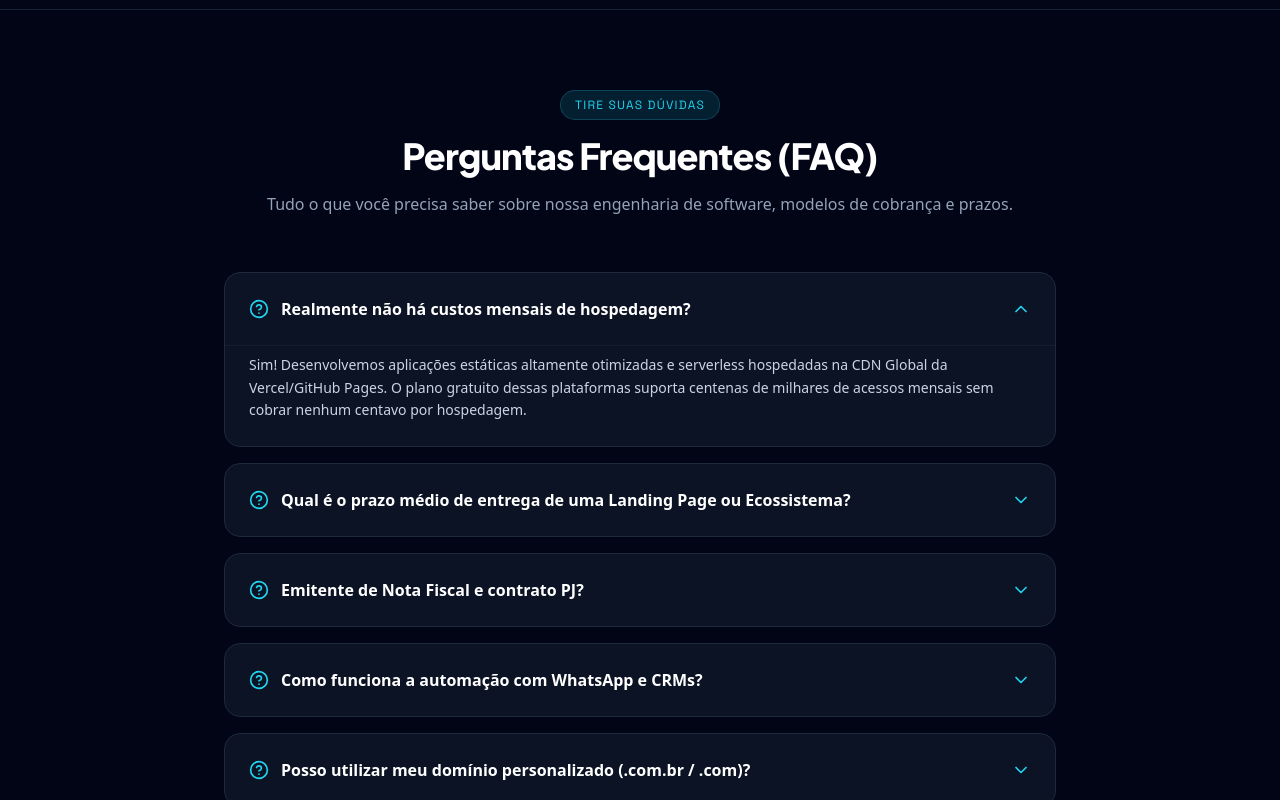
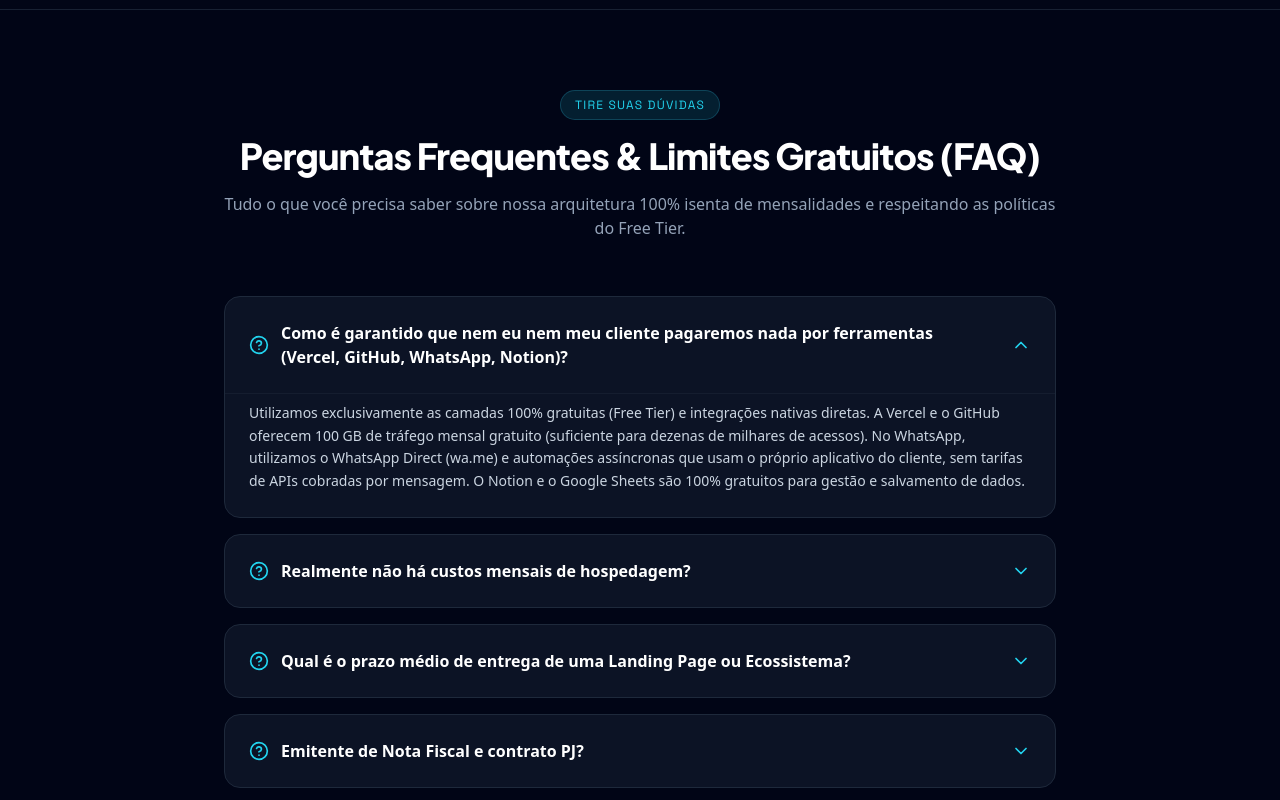
Before and after one commit to juanjsales/kos-tech-site, a Next.js app: page / in a window 1280 px wide. Shown: the part 5340-6140 px from the top of the page. Built offline with nearby package versions, Linux system fonts and the light colour scheme.

Commit message:
docs: clarify 100% free-tier compliance for Vercel, GitHub, Notion and WhatsApp Direct

```diff
--- a/components/FAQ.tsx
+++ b/components/FAQ.tsx
@@ -9,9 +9,14 @@ export function FAQ() {
 
   const faqs = [
     {
+      question: "Como é garantido que nem eu nem meu cliente pagaremos nada por ferramentas (Vercel, GitHub, WhatsApp, Notion)?",
+      answer:
+        "Utilizamos exclusivamente as camadas 100% gratuitas (Free Tier) e integrações nativas diretas. A Vercel e o GitHub oferecem 100 GB de tráfego mensal gratuito (suficiente para dezenas de milhares de acessos). No WhatsApp, utilizamos o WhatsApp Direct (wa.me) e automações assíncronas que usam o próprio aplicativo do cliente, sem tarifas de APIs cobradas por mensagem. O Notion e o Google Sheets são 100% gratuitos para gestão e salvamento de dados."
+    },
+    {
       question: "Realmente não há custos mensais de hospedagem?",
       answer:
-        "Sim! Desenvolvemos aplicações estáticas altamente otimizadas e serverless hospedadas na CDN Global da Vercel/GitHub Pages. O plano gratuito dessas plataformas suporta centenas de milhares de acessos mensais sem cobrar nenhum centavo por hospedagem."
+        "Sim! Desenvolvemos aplicações estáticas altamente otimizadas e serverless hospedadas na CDN Global da Vercel/GitHub Pages. O plano gratuito dessas plataformas suporta milhares de acessos diários sem cobrar nenhum centavo por hospedagem."
     },
     {
       question: "Qual é o prazo médio de entrega de uma Landing Page ou Ecossistema?",
@@ -24,9 +29,9 @@ export function FAQ() {
         "Sim, atuamos 100% formalizados com emissão de Nota Fiscal (PJ) para empresas B2B, infoprodutores e ONGs, além de contrato de prestação de serviços com garantia explícita."
     },
     {
-      question: "Como funciona a automação com WhatsApp e CRMs?",
+      question: "Como funciona o direcionamento automático para o WhatsApp?",
       answer:
-        "Integramos os formulários e botões do site diretamente à API do WhatsApp e a ferramentas como Google Sheets, Hubspot, Pipedrive ou ActiveCampaign via Webhooks assíncronos, garantindo envio imediato sem atrasos."
+        "Quando um visitante preenche o formulário no seu site, uma mensagem formatada é gerada instantaneamente e abre a conversa direta com o WhatsApp da sua empresa, sem intermediários pagos nem cobrança por mensagem."
     },
     {
       question: "Posso utilizar meu domínio personalizado (.com.br / .com)?",
@@ -54,10 +59,10 @@ export function FAQ() {
             Tire Suas Dúvidas
           </span>
           <h2 className="text-3xl sm:text-4xl font-extrabold text-white font-sans tracking-tight">
-            Perguntas Frequentes (FAQ)
+            Perguntas Frequentes & Limites Gratuitos (FAQ)
           </h2>
           <p className="text-slate-400 text-sm md:text-base">
-            Tudo o que você precisa saber sobre nossa engenharia de software, modelos de cobrança e prazos.
+            Tudo o que você precisa saber sobre nossa arquitetura 100% isenta de mensalidades e respeitando as políticas do Free Tier.
           </p>
         </div>
 
```
